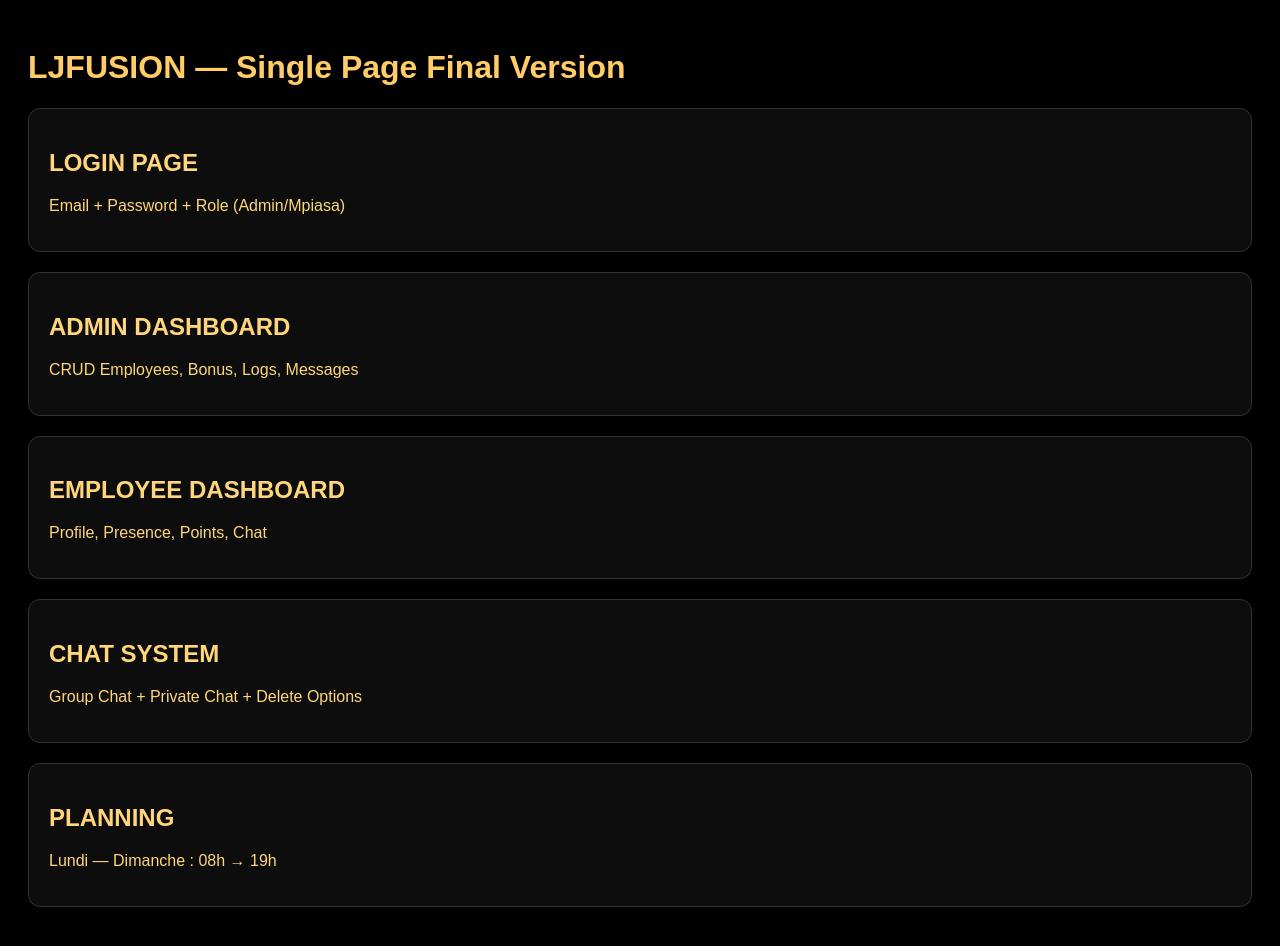
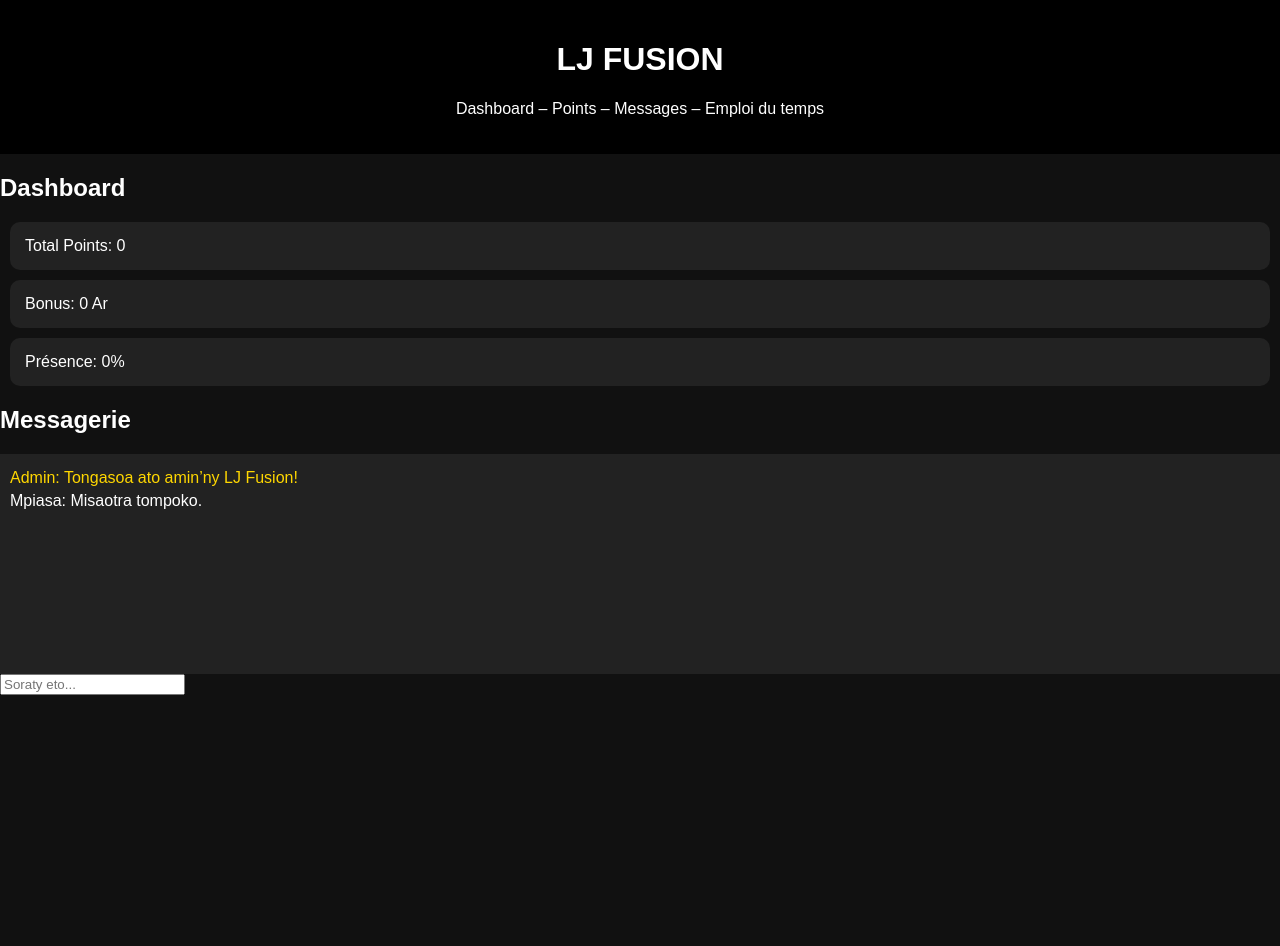
Before and after one commit to angelicolouis99/Ljfusion, a plain HTML site: page index.html in a window 1280 px wide. After the commit the page ends 800 px from the top, so only its background shows below. Drawn offline with Linux system fonts and the light colour scheme.

Commit message:
Add files via upload

```diff
--- /dev/null
+++ b/app.js
@@ -0,0 +1 @@
+console.log('LJ Fusion loaded');
--- a/index.html
+++ b/index.html
@@ -1,41 +1,33 @@
 <!DOCTYPE html>
-<html>
+<html lang="en">
 <head>
-<meta charset='UTF-8'>
-<title>LJFUSION — Final Single Page</title>
-<style>
-body{background:#000;color:#ffd67b;font-family:Arial;padding:20px;}
-.section{padding:20px;margin-bottom:20px;border-radius:12px;background:rgba(255,255,255,0.05);border:1px solid #333;}
-h1{color:#ffcc66;}
-</style>
+<meta charset="UTF-8">
+<meta name="viewport" content="width=device-width, initial-scale=1.0">
+<title>LJ Fusion</title>
+<link rel="stylesheet" href="style.css">
 </head>
 <body>
-<h1>LJFUSION — Single Page Final Version</h1>
+<header>
+  <h1>LJ FUSION</h1>
+  <p>Dashboard – Points – Messages – Emploi du temps</p>
+</header>
 
-<div class='section'>
-<h2>LOGIN PAGE</h2>
-<p>Email + Password + Role (Admin/Mpiasa)</p>
-</div>
+<section id="dashboard">
+  <h2>Dashboard</h2>
+  <div class="card">Total Points: 0</div>
+  <div class="card">Bonus: 0 Ar</div>
+  <div class="card">Présence: 0%</div>
+</section>
 
-<div class='section'>
-<h2>ADMIN DASHBOARD</h2>
-<p>CRUD Employees, Bonus, Logs, Messages</p>
-</div>
+<section id="messages">
+  <h2>Messagerie</h2>
+  <div class="chat-box">
+    <div class="msg admin">Admin: Tongasoa ato amin’ny LJ Fusion!</div>
+    <div class="msg user">Mpiasa: Misaotra tompoko.</div>
+  </div>
+  <input placeholder="Soraty eto..." />
+</section>
 
-<div class='section'>
-<h2>EMPLOYEE DASHBOARD</h2>
-<p>Profile, Presence, Points, Chat</p>
-</div>
-
-<div class='section'>
-<h2>CHAT SYSTEM</h2>
-<p>Group Chat + Private Chat + Delete Options</p>
-</div>
-
-<div class='section'>
-<h2>PLANNING</h2>
-<p>Lundi — Dimanche : 08h → 19h</p>
-</div>
-
+<script src="app.js"></script>
 </body>
 </html>
--- /dev/null
+++ b/style.css
@@ -0,0 +1,6 @@
+body { font-family: Arial; background:#111; color:#fff; margin:0; padding:0; }
+header { text-align:center; padding:20px; background:#000; }
+.card { background:#222; padding:15px; margin:10px; border-radius:10px; }
+.chat-box { background:#222; padding:10px; height:200px; overflow:auto; }
+.msg { margin:5px 0; }
+.admin { color:gold; }
```
